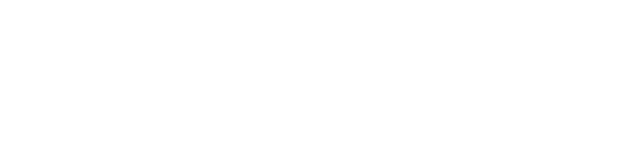
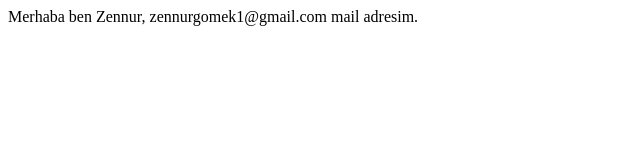
Before and after one commit to acunmedyaakademi/muhammed-zennur-ortak-calisma, a plain HTML site: page iletisim.html in a window 1280 px wide. Shown: the whole page, without its empty margins (0-640 px from the left). Drawn offline with Linux system fonts and the light colour scheme.

Commit message:
sayfa olusturuldu

```diff
--- a/iletisim.html
+++ b/iletisim.html
@@ -6,6 +6,6 @@
   <title>İletisim</title>
 </head>
 <body>
-
+  Merhaba ben Zennur, zennurgomek1@gmail.com mail adresim.
 </body>
 </html>
```
